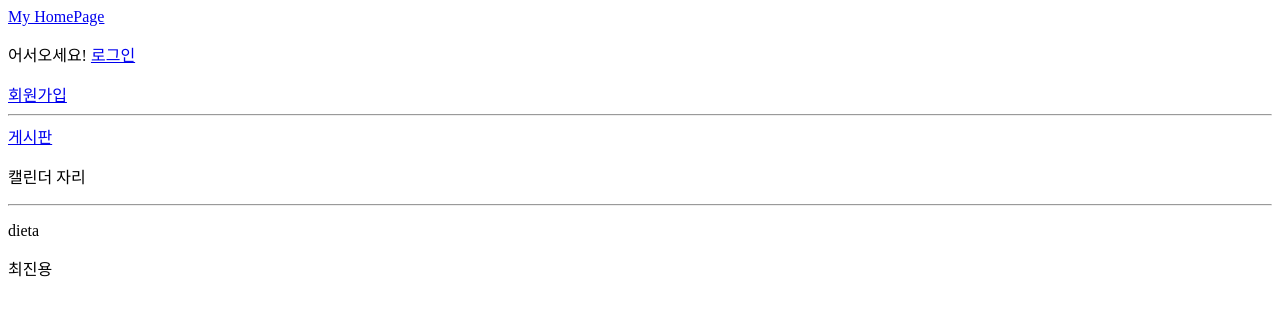
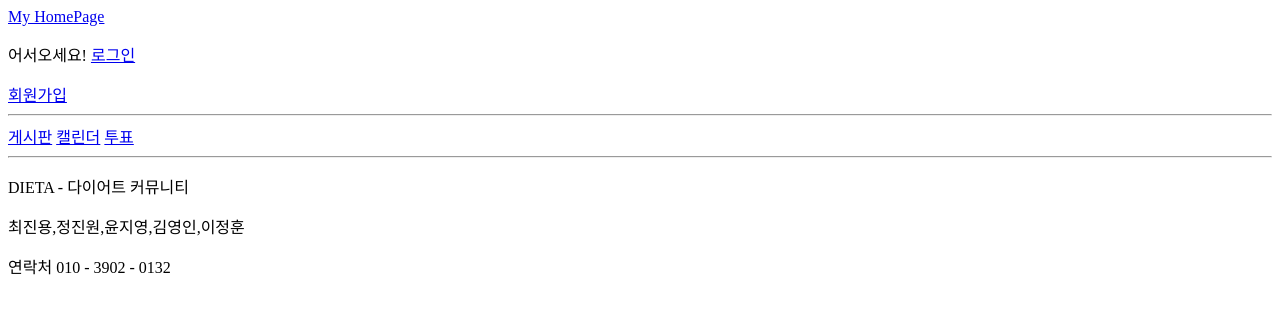
Before and after one commit to ssn99401/django4, a Django app: template django1/src/vote/templates/main.html in a window 1280 px wide. Shown: the top 316 px of the page. Run offline with Django 3.2, Linux system fonts and the light colour scheme; the template is opened without the code that fills it, so the values that code supplies are empty.

Commit message:
메인페이지 a 태그 추가

```diff
--- a/django1/src/cal/templates/cal/calendar.html
+++ b/django1/src/cal/templates/cal/calendar.html
@@ -10,6 +10,5 @@ Calendar
 	<a class="btn btn-info right" href="{% url 'cal:calendar' %}?{{ next_month }}"> Next Month </a>
 	<a class="btn btn-info right" href="{% url 'cal:event_new' %}"> New Event </a>
 </div>
-
 {{ calendar }}
 {% endblock %}
--- a/django1/src/customlogin/templates/base.html
+++ b/django1/src/customlogin/templates/base.html
@@ -27,8 +27,9 @@
 
 <!-- 하단바 -->
 <hr>
-<p>dieta
-<P>최진용
+<p>DIETA - 다이어트 커뮤니티
+<P>최진용,정진원,윤지영,김영인,이정훈
+<P>연락처 010 - 3902 - 0132
 
 </body>
 </html>
--- a/django1/src/vote/templates/main.html
+++ b/django1/src/vote/templates/main.html
@@ -1,5 +1,6 @@
 {% extends 'base.html' %}
 {% block content %}
 <a href="{% url 'blog:index' %}">게시판</a>
-<p>캘린더 자리</p>
+<a href="{% url 'cal:calendar' %}">캘린더</a>
+<a href="/vote">투표</a>
 {% endblock %}
```
Also changed, not shown: django1/src/db.sqlite3.
